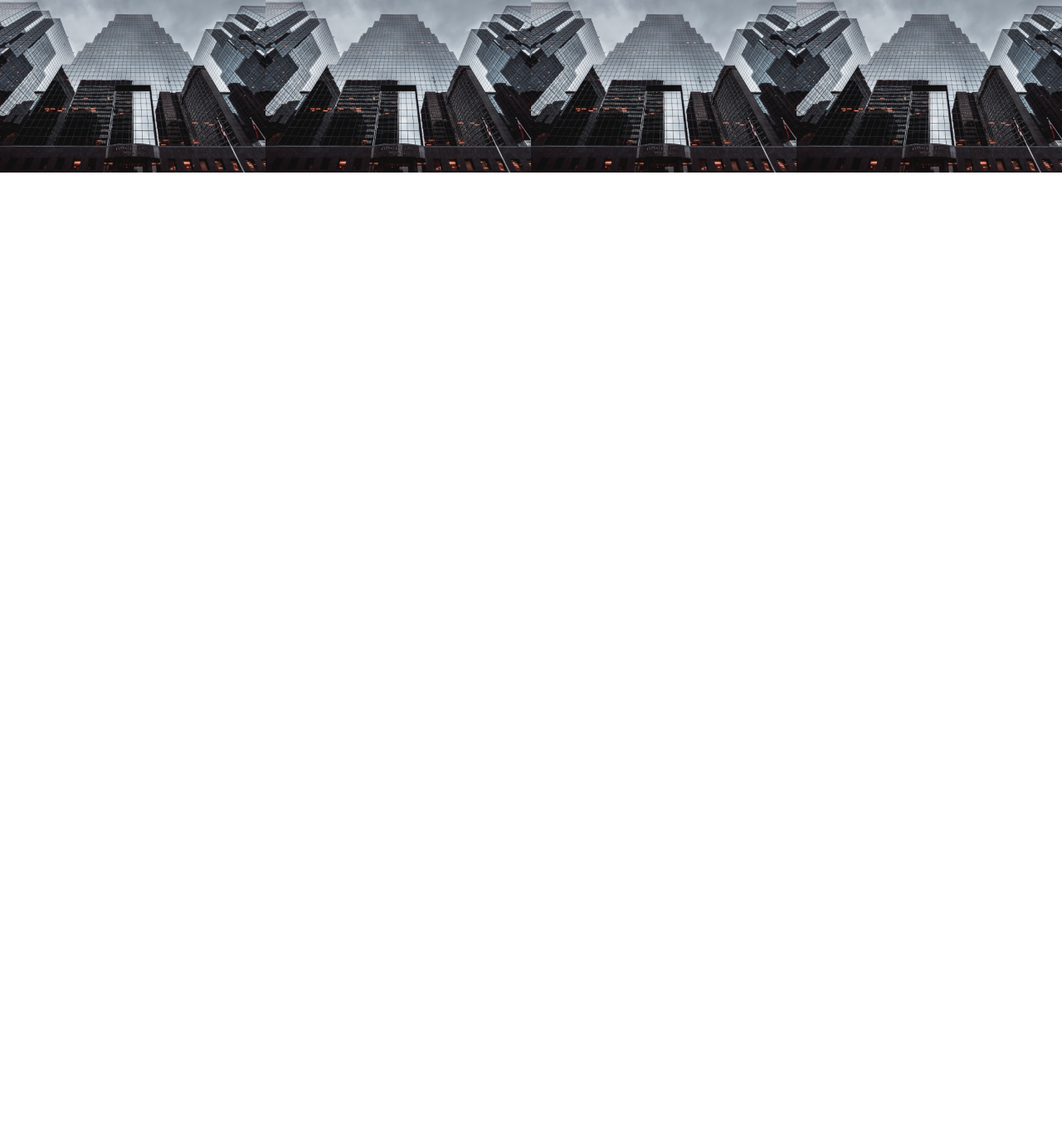
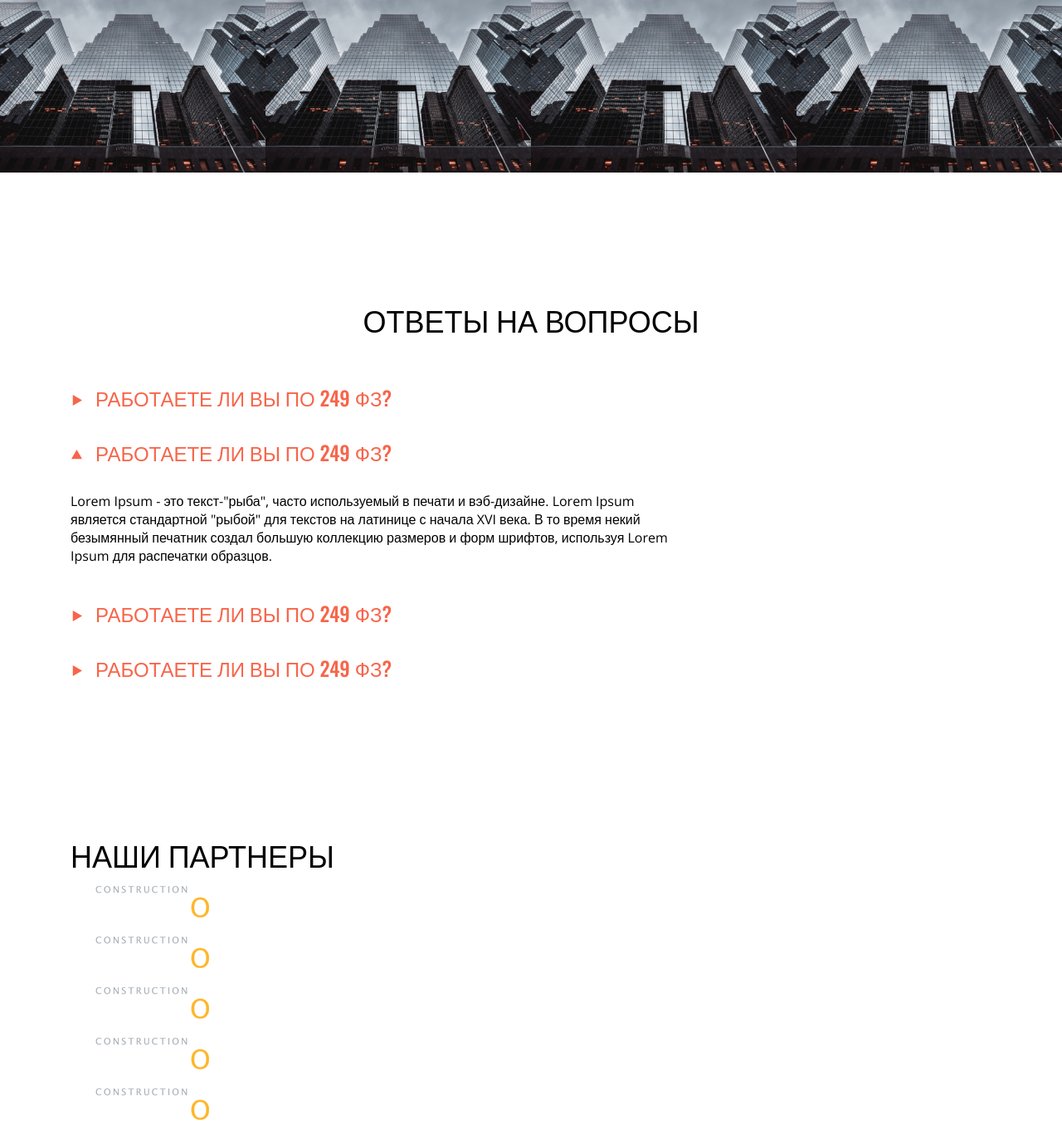
Before and after one commit to KaratLine/2, a plain HTML site: page index.html in a window 1280 px wide. Shown: the part 3520-4881 px from the top of the page at 83% size. Before the commit the page ends 3728 px from the top, so only its background shows below. Drawn offline with nearby package versions, Linux system fonts and the light colour scheme.

Commit message:
new section

```diff
--- a/css/main.css
+++ b/css/main.css
@@ -4,6 +4,7 @@
 @import url(./banner.css);
 @import url(./services.css);
 @import url(./portfolio.css);
+@import url(./questions.css);
 
 
 html{
--- /dev/null
+++ b/css/partners.css
@@ -0,0 +1,16 @@
+.partners {
+    padding-top: 100px;
+    padding-bottom: 100px;
+    background-color: var(--dark_color);
+}
+
+.partners_h2 {
+
+}
+
+.partners_flex {
+}
+.partners_flex_item {
+}
+.parners_logo {
+}
--- /dev/null
+++ b/css/questions.css
@@ -0,0 +1,60 @@
+.question {
+    padding-top: 150px;
+    padding-bottom: 150px;
+}
+
+.question .section_h2{
+    margin-bottom: 50px;
+    margin-top: 150px;
+}
+
+.question_items {
+    padding-bottom: 150px;
+}
+.question_item {
+
+}
+
+.question_h3 {
+    text-transform: uppercase;
+    color: var(--accent_color);
+    margin-bottom: 30px;
+}
+.close {
+}
+
+.question_p {
+    margin-bottom: 40px;
+    color: var(--grey_color);
+    max-width: 730px;
+}
+.open {
+}
+
+.question_h3.open::before{
+    content: '';
+    display: inline-block;
+    width: 15px;
+    height: 15px;
+    background-image: url(../img/arrow_icon.svg);
+    background-repeat: no-repeat;
+    background-position: center;
+    margin-right: 15px;
+    transform: rotate(-90deg);
+}
+
+.question_h3.close::before{
+    content: '';
+    display: inline-block;
+    width: 15px;
+    height: 15px;
+    background-image: url(../img/arrow_icon.svg);
+    background-repeat: no-repeat;
+    background-position: center;
+    margin-right: 15px;
+
+}
+
+.question_h3.close +.question_p{
+    display: none;
+}
--- a/index.html
+++ b/index.html
@@ -157,5 +157,52 @@
             </div>
         </div>
     </section>
+
+    <selection class="question">
+        <div class="container">
+            <h2 class="text_h2 section_h2">Ответы на вопросы</h2>
+            <div class="question_items">
+                <div class="question_item">
+                    <h3 class="text_h3 question_h3 close">РАБОТАЕТЕ ЛИ ВЫ ПО 249 ФЗ?    </h3>
+                    <p class="text_p question_p">Lorem Ipsum - это текст-"рыба", часто используемый в печати и вэб-дизайне. Lorem Ipsum является стандартной "рыбой" для текстов на латинице с начала XVI века. В то время некий безымянный печатник создал большую коллекцию размеров и форм шрифтов, используя Lorem Ipsum для распечатки образцов. </p>
+                </div>
+                <div class="question_item">
+                    <h3 class="text_h3 question_h3 open">РАБОТАЕТЕ ЛИ ВЫ ПО 249 ФЗ?    </h3>
+                    <p class="text_p question_p">Lorem Ipsum - это текст-"рыба", часто используемый в печати и вэб-дизайне. Lorem Ipsum является стандартной "рыбой" для текстов на латинице с начала XVI века. В то время некий безымянный печатник создал большую коллекцию размеров и форм шрифтов, используя Lorem Ipsum для распечатки образцов. </p>
+                </div>
+                <div class="question_item">
+                    <h3 class="text_h3 question_h3 close">РАБОТАЕТЕ ЛИ ВЫ ПО 249 ФЗ?    </h3>
+                    <p class="text_p question_p">Lorem Ipsum - это текст-"рыба", часто используемый в печати и вэб-дизайне. Lorem Ipsum является стандартной "рыбой" для текстов на латинице с начала XVI века. В то время некий безымянный печатник создал большую коллекцию размеров и форм шрифтов, используя Lorem Ipsum для распечатки образцов. </p>
+                </div>
+                <div class="question_item">
+                    <h3 class="text_h3 question_h3 close">РАБОТАЕТЕ ЛИ ВЫ ПО 249 ФЗ?    </h3>
+                    <p class="text_p question_p">Lorem Ipsum - это текст-"рыба", часто используемый в печати и вэб-дизайне. Lorem Ipsum является стандартной "рыбой" для текстов на латинице с начала XVI века. В то время некий безымянный печатник создал большую коллекцию размеров и форм шрифтов, используя Lorem Ipsum для распечатки образцов. </p>
+                </div>
+            </div>
+        </div>
+    </selection>
+
+    <selection class="partners">
+        <div class="container">
+            <h2 class="text_h2 partners_h2">Наши партнеры</h2>
+            <div class="partners_flex">
+                <div class="partners_flex_item">
+                    <img class="parners_logo " src="./img/partners_logo.png" alt="" >
+                </div>
+                <div class="partners_flex_item">
+                    <img class="parners_logo " src="./img/partners_logo.png" alt="" >
+                </div>
+                <div class="partners_flex_item">
+                    <img class="parners_logo " src="./img/partners_logo.png" alt="" >
+                </div>
+                <div class="partners_flex_item">
+                    <img class="parners_logo " src="./img/partners_logo.png" alt="" >
+                </div>
+                <div class="partners_flex_item">
+                    <img class="parners_logo " src="./img/partners_logo.png" alt="" >
+                </div>
+            </div>
+        </div>
+    </selection>
 </body>
 </html>
```
Also changed, not shown: img/arrow_icon.svg (added), img/partners_logo.png (added).
